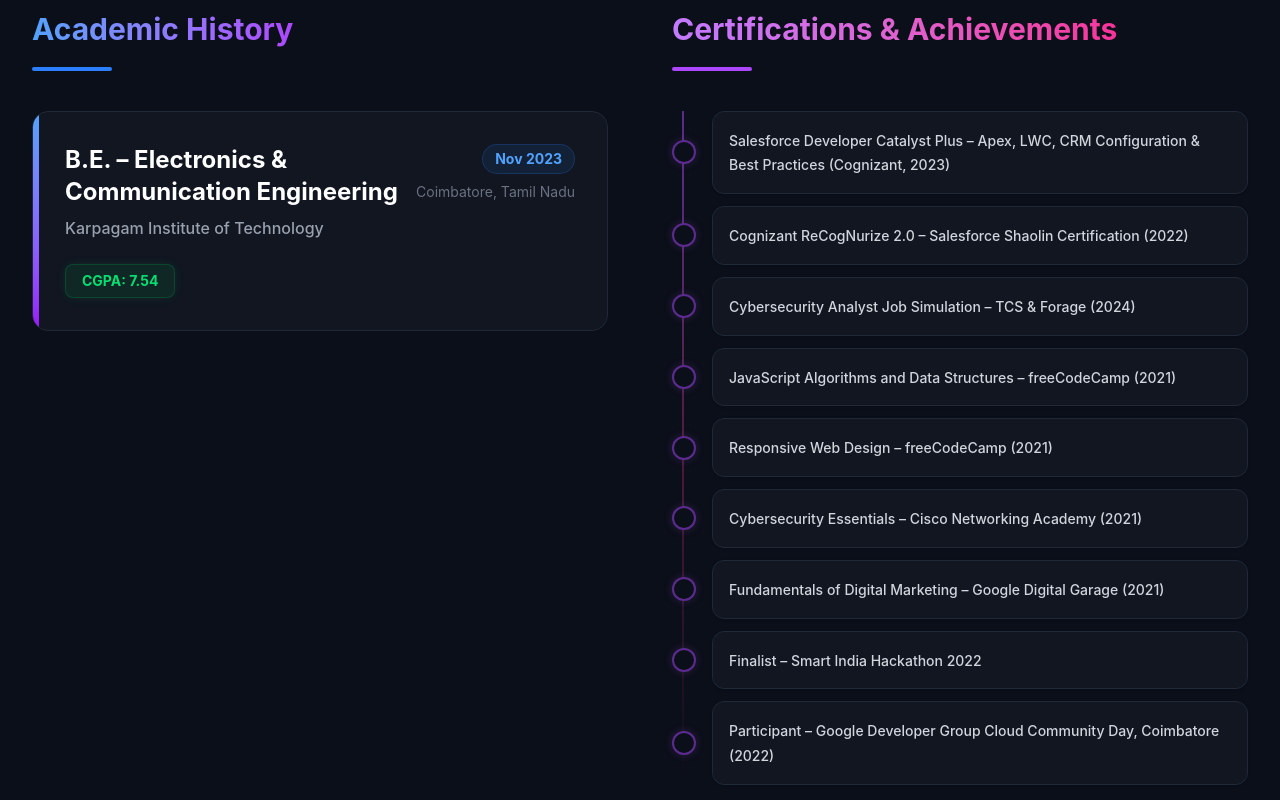
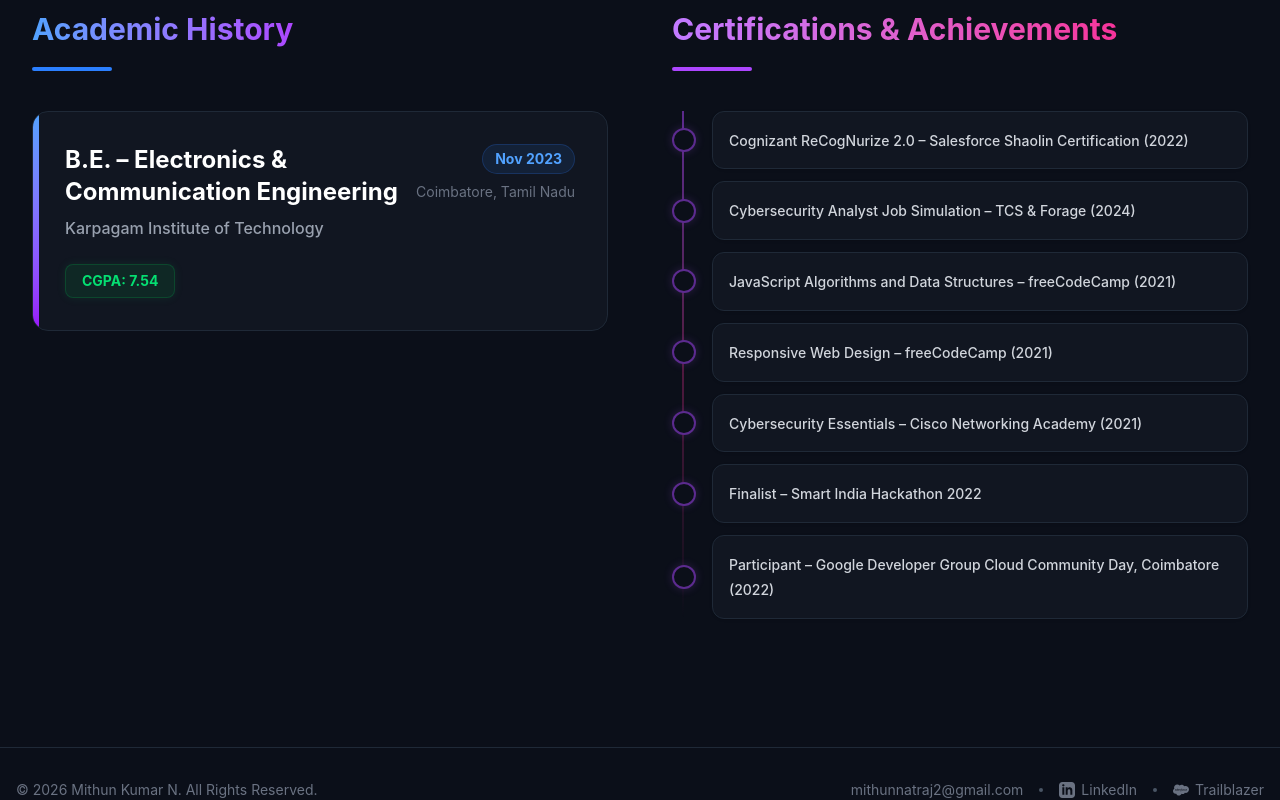
Before and after one commit to mithunnatraj/mithun-portfolio, a React (Vite) app: page / in a window 1280 px wide. Shown: the part 3680-4480 px from the top of the page. Built offline with nearby package versions, Linux system fonts and the light colour scheme.

Commit message:
Remove specific obsolete certifications

```diff
--- a/src/components/Education.jsx
+++ b/src/components/Education.jsx
@@ -1,12 +1,10 @@
 export default function Education() {
   const certifications = [
-    "Salesforce Developer Catalyst Plus – Apex, LWC, CRM Configuration & Best Practices (Cognizant, 2023)",
     "Cognizant ReCogNurize 2.0 – Salesforce Shaolin Certification (2022)",
     "Cybersecurity Analyst Job Simulation – TCS & Forage (2024)",
     "JavaScript Algorithms and Data Structures – freeCodeCamp (2021)",
     "Responsive Web Design – freeCodeCamp (2021)",
     "Cybersecurity Essentials – Cisco Networking Academy (2021)",
-    "Fundamentals of Digital Marketing – Google Digital Garage (2021)",
     "Finalist – Smart India Hackathon 2022",
     "Participant – Google Developer Group Cloud Community Day, Coimbatore (2022)"
   ];
```
